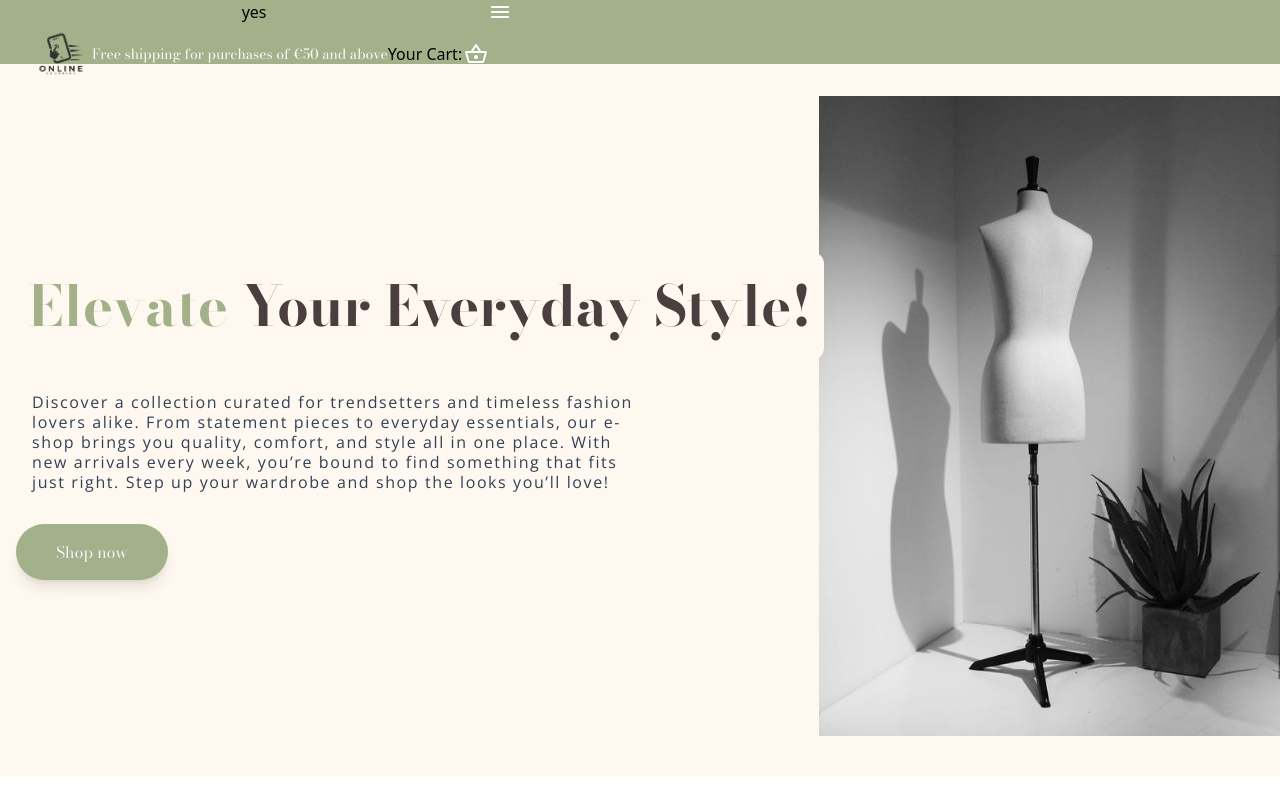
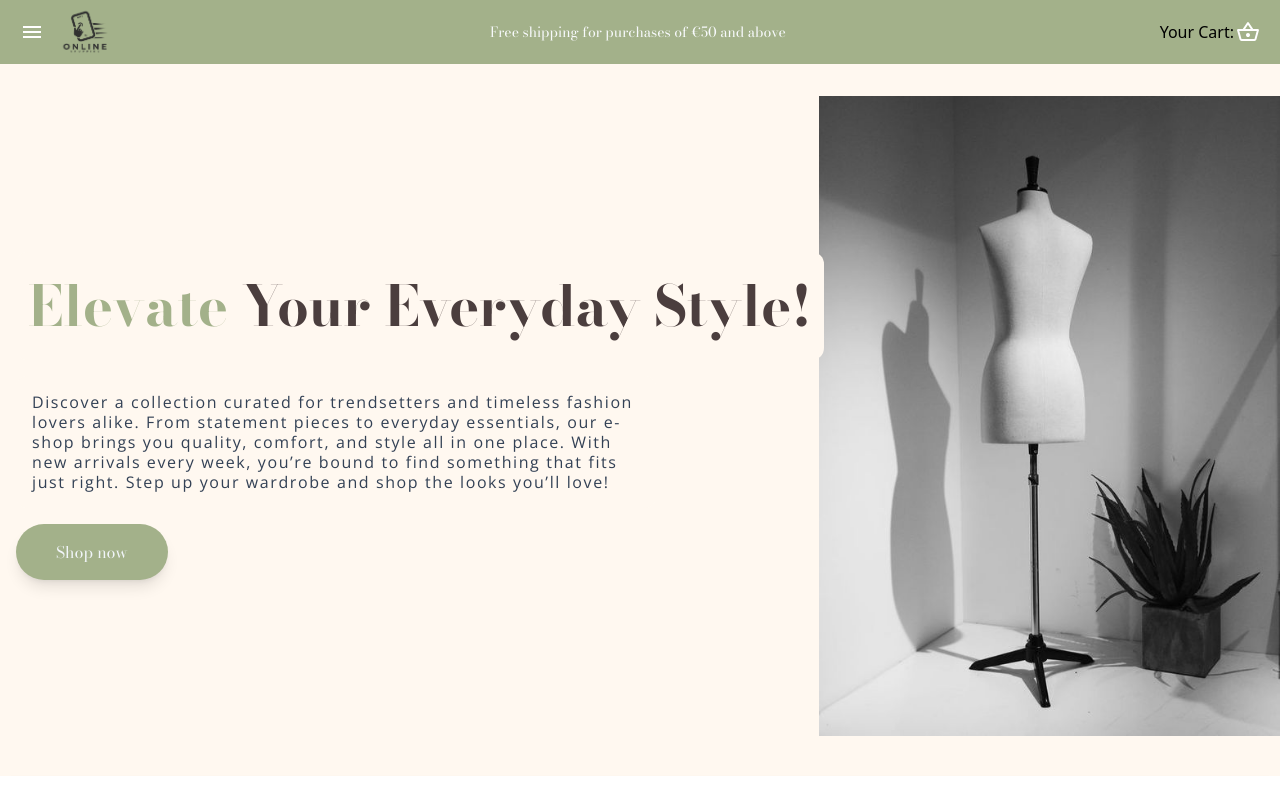
Before and after one commit to mihalisoik/fashion-e-shop-react-tailwind, a React (Vite) app: page / in a window 1280 px wide. Shown: the top 800 px of the page. Built offline with nearby package versions, Linux system fonts and the light colour scheme.

Commit message:
stage1 of trying to pass the animatedTooltip in my components

```diff
--- a/src/App.jsx
+++ b/src/App.jsx
@@ -1,3 +1,4 @@
+import { useState } from "react";
 import CustomerReviews from "./sections/CustomerReviews";
 import Footer from "./sections/Footer";
 import Hero from "./sections/Hero";
@@ -6,9 +7,19 @@ import Newsletter from "./sections/Newsletter";
 import PopularItems from "./sections/PopularItems";
 
 export default function App() {
+
+  const [renderTooltip,setRenderTooltip] = useState(false)
+
+  function animatedTooltip() {
+    setRenderTooltip(true)
+    setTimeout(()=>{
+      setRenderTooltip(false)
+    },2500)
+  }
+
   return (
     <div>
-      <Navbar />
+      <Navbar renderTooltip={renderTooltip}/>
       <Hero />
       <PopularItems />
       <CustomerReviews />
--- a/src/sections/Navbar.jsx
+++ b/src/sections/Navbar.jsx
@@ -1,21 +1,8 @@
-import { useState } from "react"
+function Navbar({renderTooltip}) {
 
-function Navbar() {
-
-  const [renderTooltip,setRenderTooltip] = useState(false)
-
-  function animatedTooltip() {
-    setRenderTooltip(true)
-    setTimeout(()=>{
-      setRenderTooltip(false)
-    },2500)
-  }
 
   return (
     <nav className="px-5 max-sm:px-1 bg-accent fixed left-0 right-0 top-0 h-16 z-10 grid grid-cols-[auto,1fr] items-center">
-      <button onClick={animatedTooltip}>
-        yes
-      </button>
       <img src="src/assets/icons/menu.svg" alt="menu-icon"/>
       <div className='flex items-center justify-between sm:ml-3'>
       <a href="index.html" className="flex items-center">
@@ -33,7 +20,7 @@ function Navbar() {
           <p>Your Cart: </p>
           <img src="src/assets/icons/cart.svg" alt="cart" />
           {renderTooltip && <div className="absolute top-7 right-0 whitespace-nowrap bg-gray-300/60 text-sm py-1 px-3 rounded-md goupstyle">
-            Added to Cart
+           Added to Cart
           </div>}
        </div>
       </div>
```
